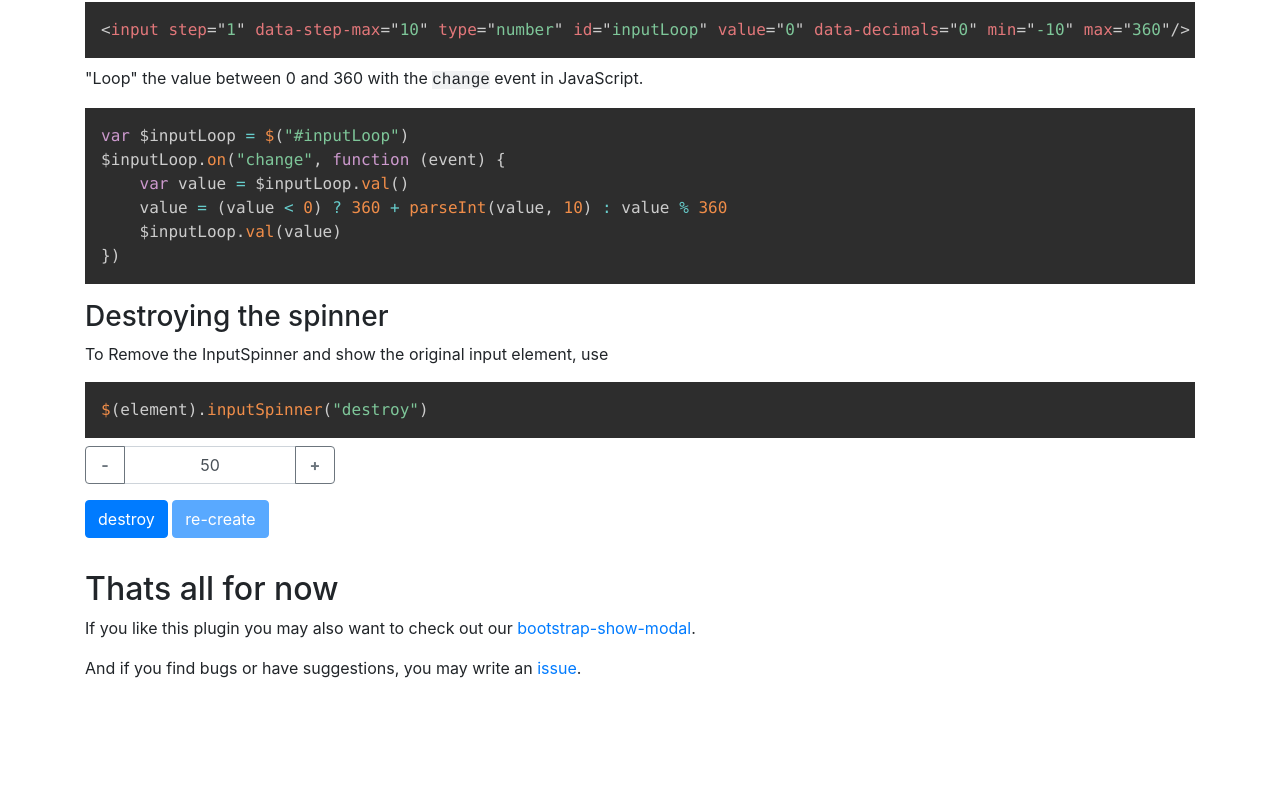
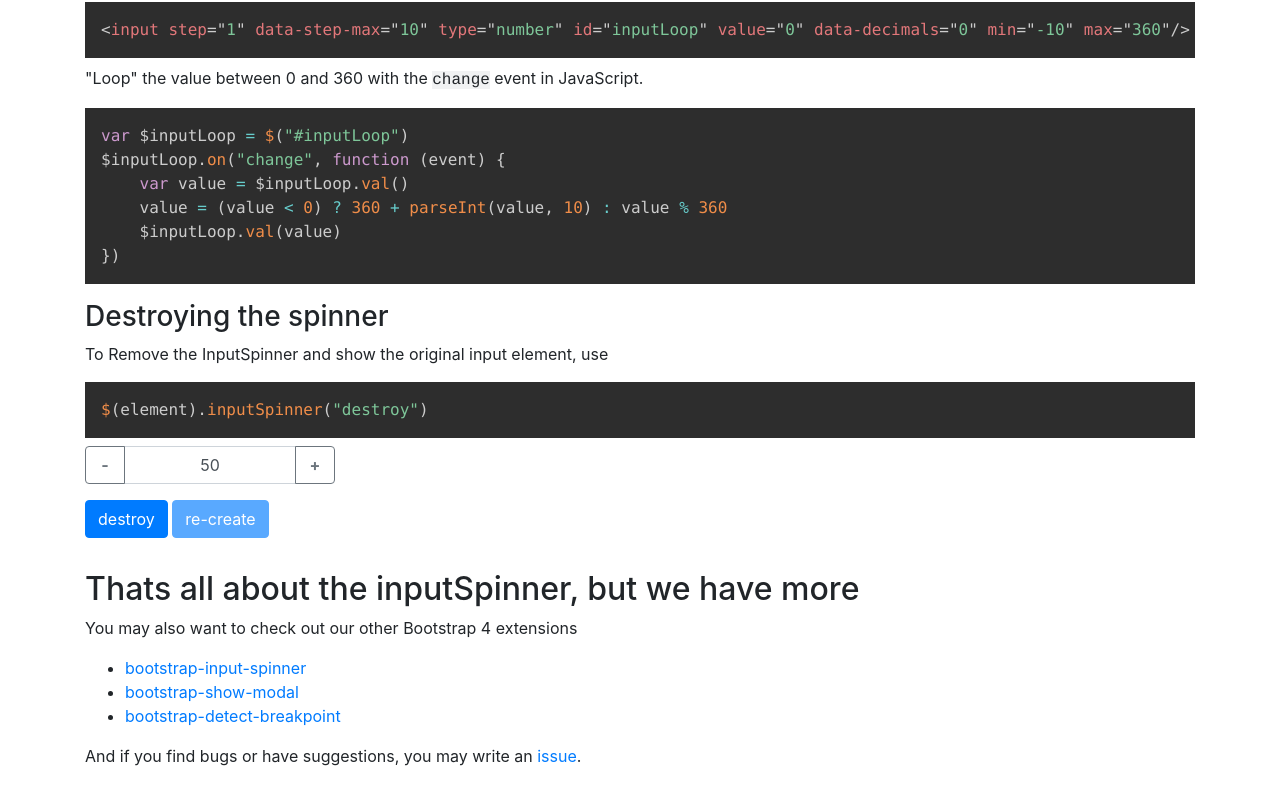
Before and after one commit to shaack/bootstrap-input-spinner, a website: page index.html in a window 1280 px wide. Shown: the part 4968-5772 px from the top of the page. Before the commit the page ends 5712 px from the top, so only its background shows below. Drawn offline with nearby package versions, Linux system fonts and the light colour scheme.

Commit message:
more doku

```diff
--- a/index.html
+++ b/index.html
@@ -292,9 +292,21 @@ $inputLoop.on("change", function (event) {
     </div>
     <button id="buttonDestroy" class="btn btn-primary">destroy</button>
     <button id="buttonCreate" disabled="disabled" class="btn btn-primary">re-create</button>
-    <h2>Thats all for now</h2>
-    <p>If you like this plugin you may also want to check out our <a
-            href="https://shaack.com/projekte/bootstrap-show-modal/">bootstrap-show-modal</a>.</p>
+    <h2>Thats all about the inputSpinner, but we have more</h2>
+
+    <p>You may also want to check out our other Bootstrap 4 extensions</p>
+    <ul>
+        <li>
+            <a href="https://shaack.com/projekte/bootstrap-input-spinner/">bootstrap-input-spinner</a>
+        </li>
+        <li>
+            <a href="https://shaack.com/projekte/bootstrap-show-modal/">bootstrap-show-modal</a>
+        </li>
+        <li>
+            <a href="https://github.com/shaack/bootstrap-detect-breakpoint">bootstrap-detect-breakpoint</a>
+        </li>
+    </ul>
+
     <p>And if you find bugs or have suggestions, you may write an
         <a href="https://github.com/shaack/bootstrap-input-spinner/issues">issue</a>.</p>
     <br/><br/>
```
